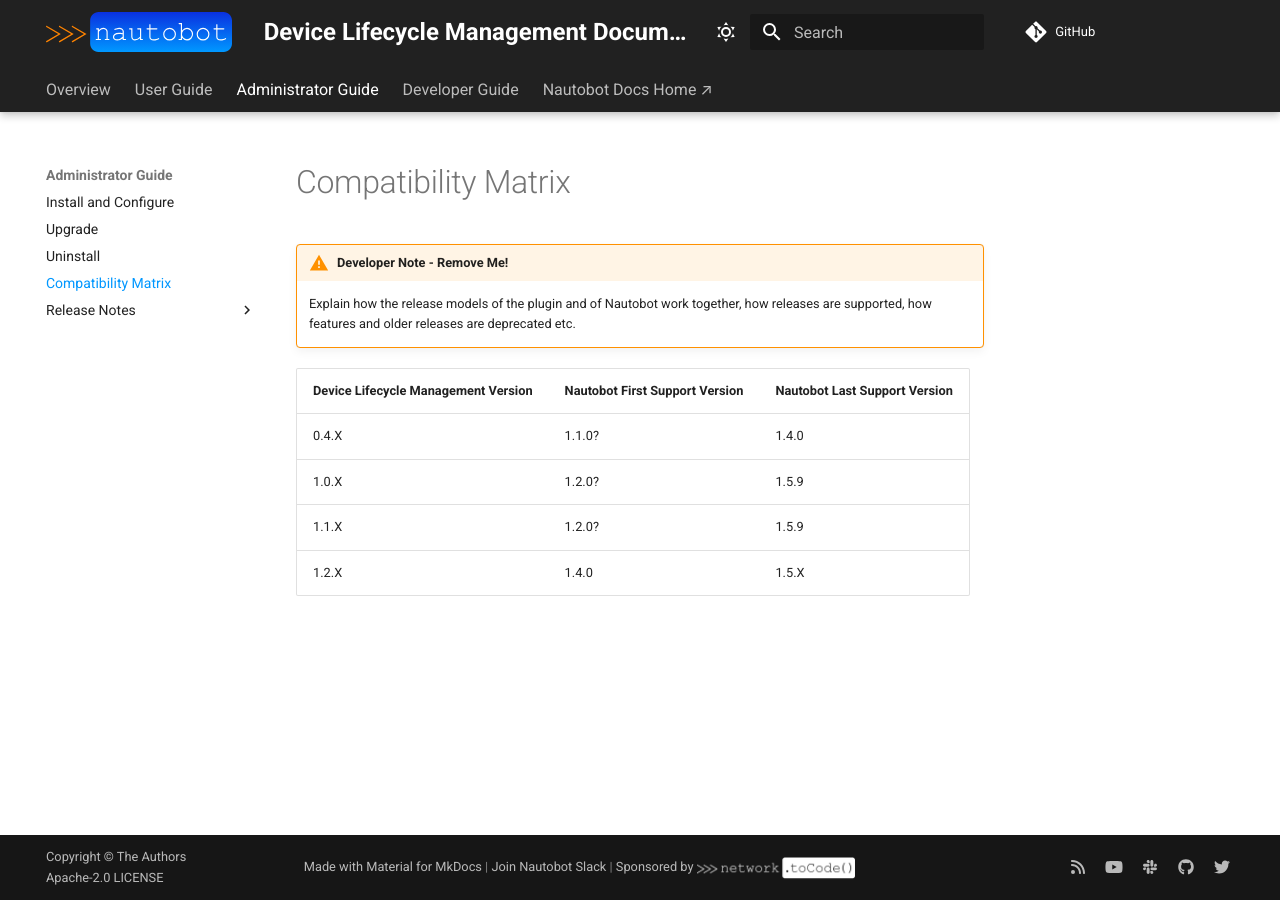
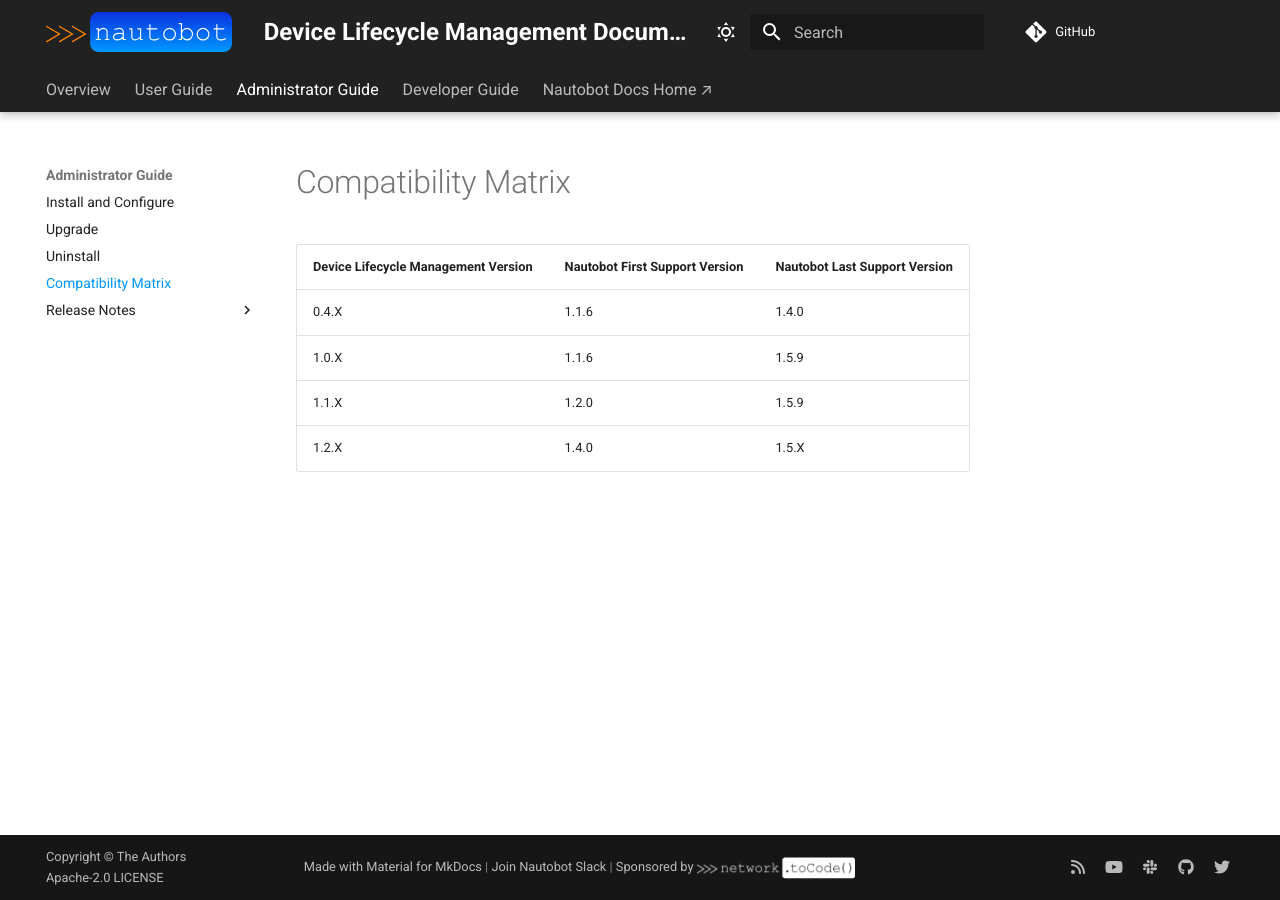
Before and after one commit to nautobot/nautobot-app-device-lifecycle-mgmt, an MkDocs documentation site: the page built from docs/admin/compatibility_matrix.md, in a window 1280 px wide. Built offline with MkDocs 1.6.1 and Material for MkDocs 9.7.7, drawn with Linux system fonts in a browser that asks for light colours; comment, search, counter and statistics services are not loaded.

Commit message:
update and prepare docs for release

```diff
--- a/docs/admin/compatibility_matrix.md
+++ b/docs/admin/compatibility_matrix.md
@@ -1,11 +1,8 @@
 # Compatibility Matrix
-
-!!! warning "Developer Note - Remove Me!"
-    Explain how the release models of the plugin and of Nautobot work together, how releases are supported, how features and older releases are deprecated etc.
 
 | Device Lifecycle Management Version | Nautobot First Support Version | Nautobot Last Support Version |
 | ------------- | -------------------- | ------------- |
-| 0.4.X         | 1.1.0?               | 1.4.0         |
-| 1.0.X         | 1.2.0?               | 1.5.9         |
-| 1.1.X         | 1.2.0?               | 1.5.9         |
+| 0.4.X         | 1.1.6               | 1.4.0         |
+| 1.0.X         | 1.1.6               | 1.5.9         |
+| 1.1.X         | 1.2.0               | 1.5.9         |
 | 1.2.X         | 1.4.0                | 1.5.X         |
```
Also changed, not shown: docs/admin/install.md (+0 -6 lines), docs/user/app_getting_started.md (+9 -1 lines).
